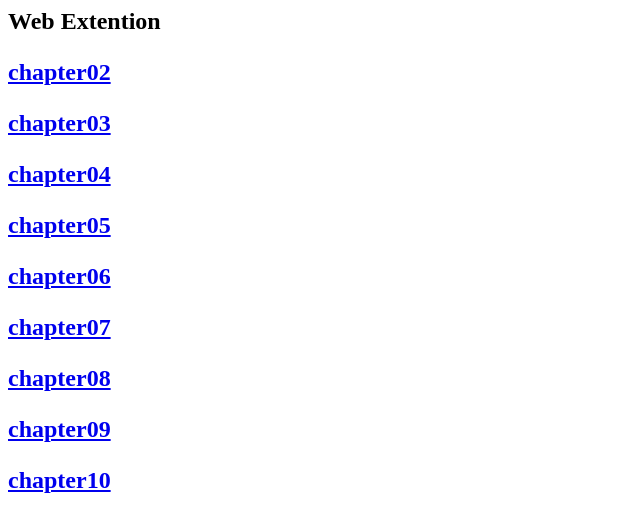
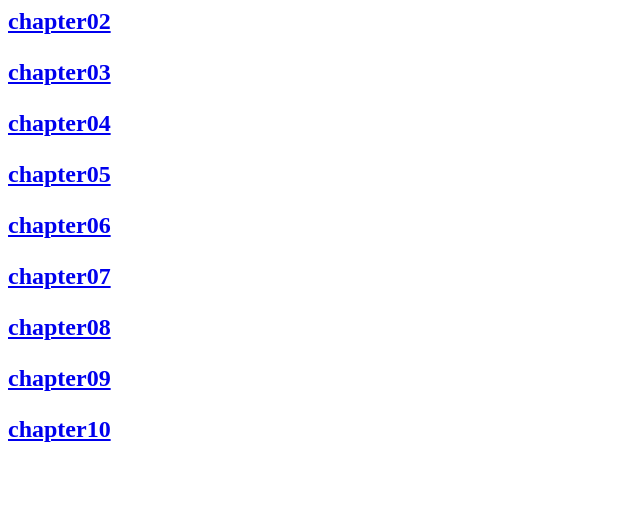
Before and after one commit to s21015/WebExtention, a plain HTML site: page index.html in a window 1280 px wide. Shown: the whole page, without its empty margins (0-640 px from the left). Drawn offline with Linux system fonts and the light colour scheme.

Commit message:
index.html変更

```diff
--- a/index.html
+++ b/index.html
@@ -9,8 +9,7 @@
 	</head>
 	<body>
 		<section>
-			<h1>Web Extention</h1>
-			<h2>
+			<h1>
 				<p><a href="chapter02">chapter02</a></p>
 				<p><a href="chapter03">chapter03</a></p>
 				<p><a href="chapter04">chapter04</a></p>
@@ -20,7 +19,7 @@
 				<p><a href="chapter08">chapter08</a></p>
 				<p><a href="chapter09">chapter09</a></p>
 				<p><a href="chapter10">chapter10</a></p>
-			</h2>
+			</h1>
 		</section>
 	</body>
 </html>
```
